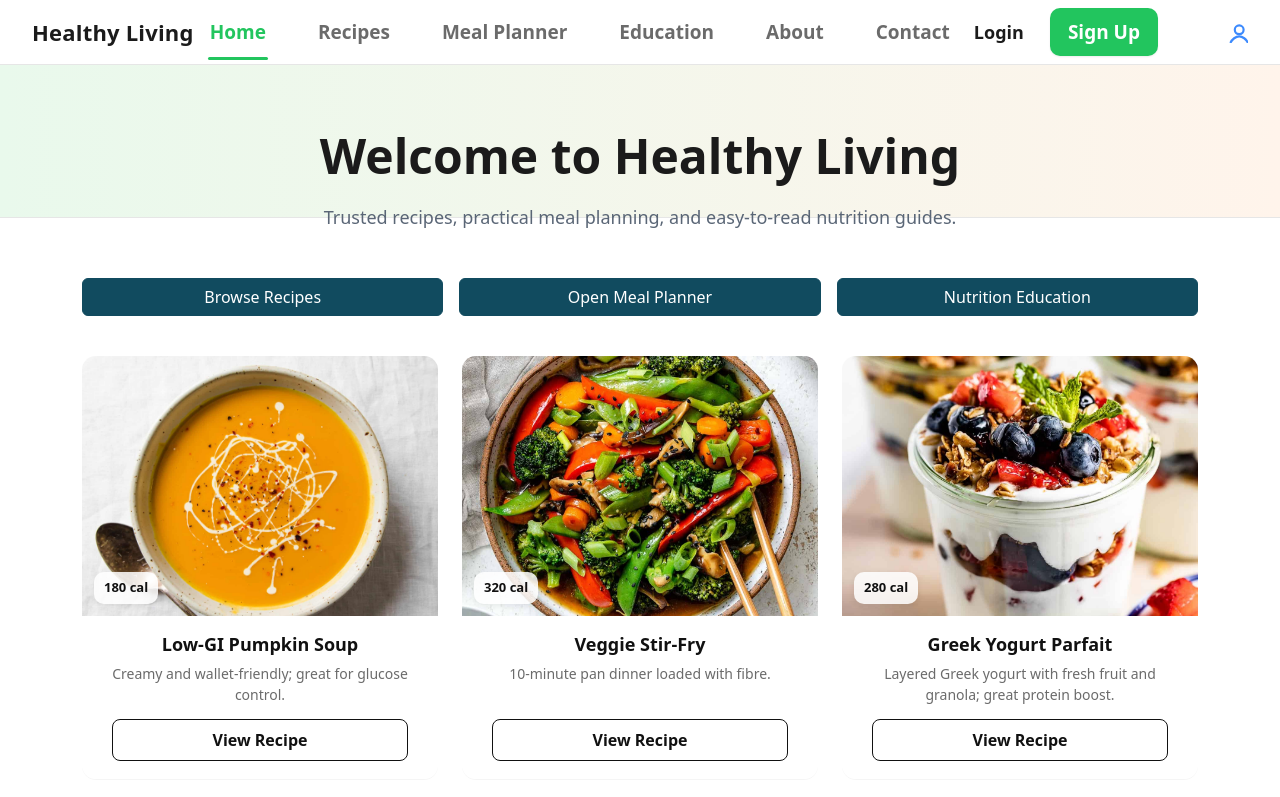
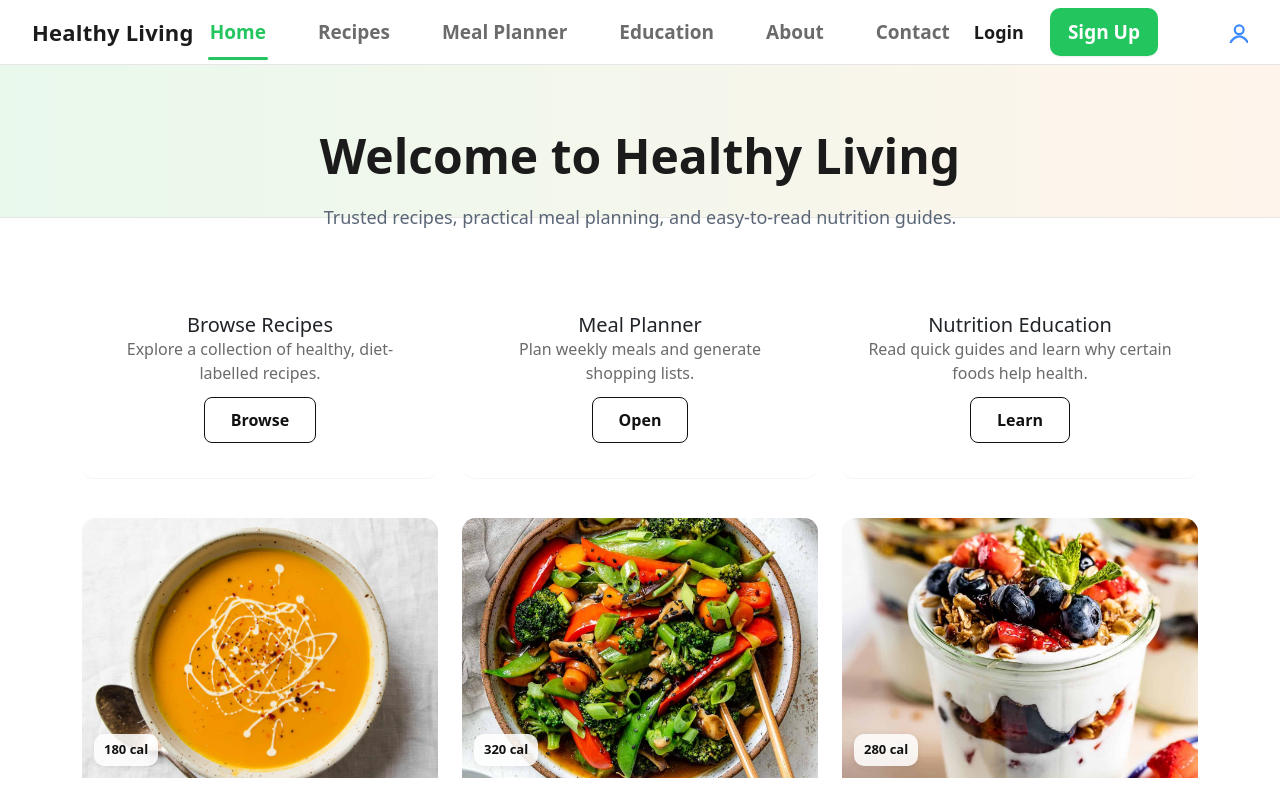
Before and after one commit to Dy1anL1/5032-Nutrition-Education, a Vue app: page / in a window 1280 px wide. Shown: the top 797 px of the page. Built offline with nearby package versions, Linux system fonts and the light colour scheme.

Commit message:
keep make website beautiful

```diff
--- a/src/pages/Home.vue
+++ b/src/pages/Home.vue
@@ -3,15 +3,43 @@
   <section class="title-bar">
     <div class="title-inner">
       <h1 class="title">Welcome to Healthy Living</h1>
-      <p class="subtitle">Trusted recipes, practical meal planning, and easy-to-read nutrition guides.</p>
+      <p class="subtitle">
+        Trusted recipes, practical meal planning, and easy-to-read nutrition guides.
+      </p>
     </div>
   </section>
 
   <section class="hero">
-    <div class="grid" style="grid-template-columns: repeat(auto-fit, minmax(240px, 1fr))">
-      <router-link to="/recipes" class="btn primary">Browse Recipes</router-link>
-      <router-link to="/meal-planner" class="btn primary">Open Meal Planner</router-link>
-      <router-link to="/education" class="btn primary">Nutrition Education</router-link>
+    <div class="grid home-grid" style="grid-template-columns: repeat(auto-fit, minmax(240px, 1fr))">
+      <article class="home-card">
+        <div class="hc-info">
+          <div>
+            <h3>Browse Recipes</h3>
+            <p>Explore a collection of healthy, diet-labelled recipes.</p>
+          </div>
+          <router-link class="hc-cta" to="/recipes">Browse</router-link>
+        </div>
+      </article>
+
+      <article class="home-card">
+        <div class="hc-info">
+          <div>
+            <h3>Meal Planner</h3>
+            <p>Plan weekly meals and generate shopping lists.</p>
+          </div>
+          <router-link class="hc-cta" to="/meal-planner">Open</router-link>
+        </div>
+      </article>
+
+      <article class="home-card">
+        <div class="hc-info">
+          <div>
+            <h3>Nutrition Education</h3>
+            <p>Read quick guides and learn why certain foods help health.</p>
+          </div>
+          <router-link class="hc-cta" to="/education">Learn</router-link>
+        </div>
+      </article>
     </div>
   </section>
 
@@ -23,8 +51,64 @@
 </template>
 
 <script setup>
-import SectionTitle from '../components/SectionTitle.vue'
 import RecipeCard from '../components/RecipeCard.vue'
 import recipes from '../data/recipes.json'
 const featured = recipes.slice(0, 3)
 </script>
+
+<style scoped>
+.home-grid {
+  gap: 24px;
+}
+.home-card {
+  border-radius: 12px;
+  overflow: hidden;
+  background: #fff;
+  box-shadow: 0 1px 0 rgba(0, 0, 0, 0.04);
+  transition:
+    transform 160ms ease,
+    box-shadow 160ms ease,
+    filter 160ms ease;
+  display: flex;
+  flex-direction: column;
+  min-height: 100px;
+}
+.home-card:hover {
+  transform: translateY(-6px);
+  box-shadow: 0 12px 30px rgba(18, 38, 63, 0.12);
+  filter: brightness(1.03);
+}
+.hc-info {
+  padding: 24px;
+  display: flex;
+  flex-direction: column;
+  justify-content: center;
+  align-items: center;
+  text-align: center;
+  gap: 12px;
+  min-height: 200px;
+}
+.hc-info h3 {
+  margin: 0;
+  font-size: 20px;
+}
+.hc-info p {
+  margin: 0;
+  color: var(--muted);
+}
+.hc-cta {
+  display: inline-block;
+  padding: 10px 26px;
+  border-radius: 8px;
+  background: transparent;
+  border: 1px solid #111;
+  color: #111;
+  font-weight: 700;
+  text-decoration: none;
+}
+.hc-cta:hover {
+  background: #22c55e;
+  color: #fff;
+  border-color: #22c55e;
+}
+</style>
--- a/src/pages/Recipes.vue
+++ b/src/pages/Recipes.vue
@@ -152,7 +152,7 @@ const filtered = computed(() => {
   /* Center the filter bar and make it occupy 100% of the page width (constrained by page max) */
   width: 100%;
   max-width: var(--page-max);
-  margin: 0 auto;
+  margin: 30px auto;
   padding-inline: var(--pad-inline-filters);
   box-sizing: border-box;
 }
@@ -169,7 +169,8 @@ const filtered = computed(() => {
 .filters > * {
   display: flex;
   align-items: center;
-  height: 48px; /* same as input/select height */
+  height: auto; /* allow inner controls to size naturally */
+  min-height: 48px; /* visually match control height while avoiding clipping */
 }
 
 /* Search input (with icon) */
@@ -198,7 +199,9 @@ const filtered = computed(() => {
   outline: none;
   background: transparent;
   font-size: 15px;
-  height: 44px; /* ensure same height as selects */
+  height: 48px; /* ensure same height as selects */
+  box-sizing: border-box;
+  line-height: 20px;
 }
 
 /* Make the select elements match the input height and styles */
@@ -214,7 +217,8 @@ const filtered = computed(() => {
   font-size: 15px;
   cursor: pointer;
   box-shadow: 0 1px 0 rgba(0, 0, 0, 0.02);
-  height: 44px;
+  height: 48px;
+  box-sizing: border-box;
 }
 
 /* Dropdown pill style */
```
